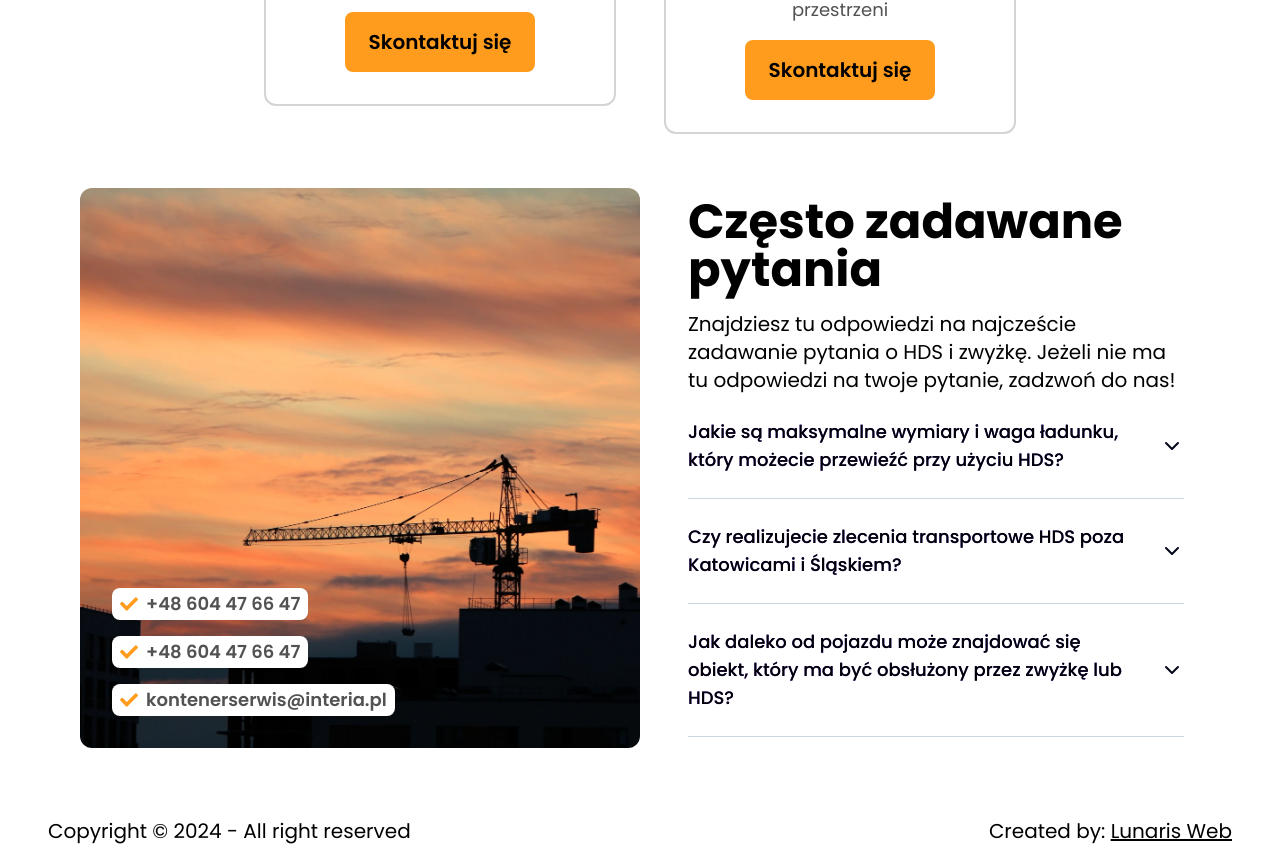
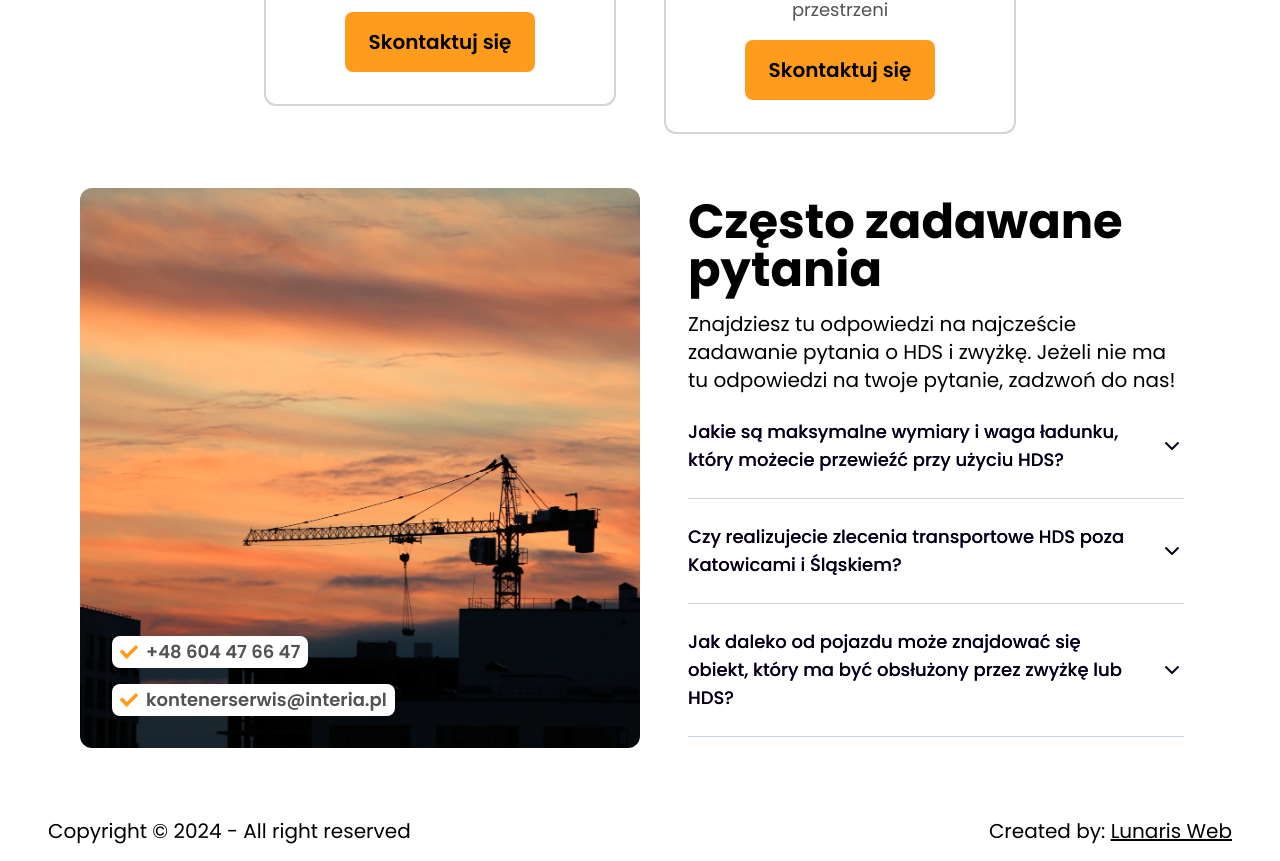
Before and after one commit to k0wal45/oktech-hds, a Next.js app: page / in a window 1280 px wide. Shown: the part 7218-8079 px from the top of the page. Built offline with nearby package versions, Linux system fonts and the light colour scheme.

Commit message:
Update FAQ.tsx

```diff
--- a/components/FAQ/FAQ.tsx
+++ b/components/FAQ/FAQ.tsx
@@ -13,12 +13,6 @@ const FAQ = () => {
     <section className="flex flex-col lg:flex-row gap-8 items-center justify-center max-w-6xl mx-auto p-4">
       <div className="flex-1 flex flex-col justify-end items-start w-full lg:w-[30rem] aspect-square relative p-8 rounded-xl overflow-hidden">
         <ul className="flex flex-col gap-4">
-          <li className="bg-white p-[2px] px-2 flex items-center gap-2 font-semibold text-neutral-600 text-lg rounded-lg whitespace-nowrap w-fit">
-            <p className="text-primary">
-              <FaCheck />
-            </p>
-            +48 604 47 66 47
-          </li>
           <li className="bg-white p-[2px] px-2 flex items-center gap-2 font-semibold text-neutral-600 text-lg rounded-lg whitespace-nowrap w-fit">
             <p className="text-primary">
               <FaCheck />
```
